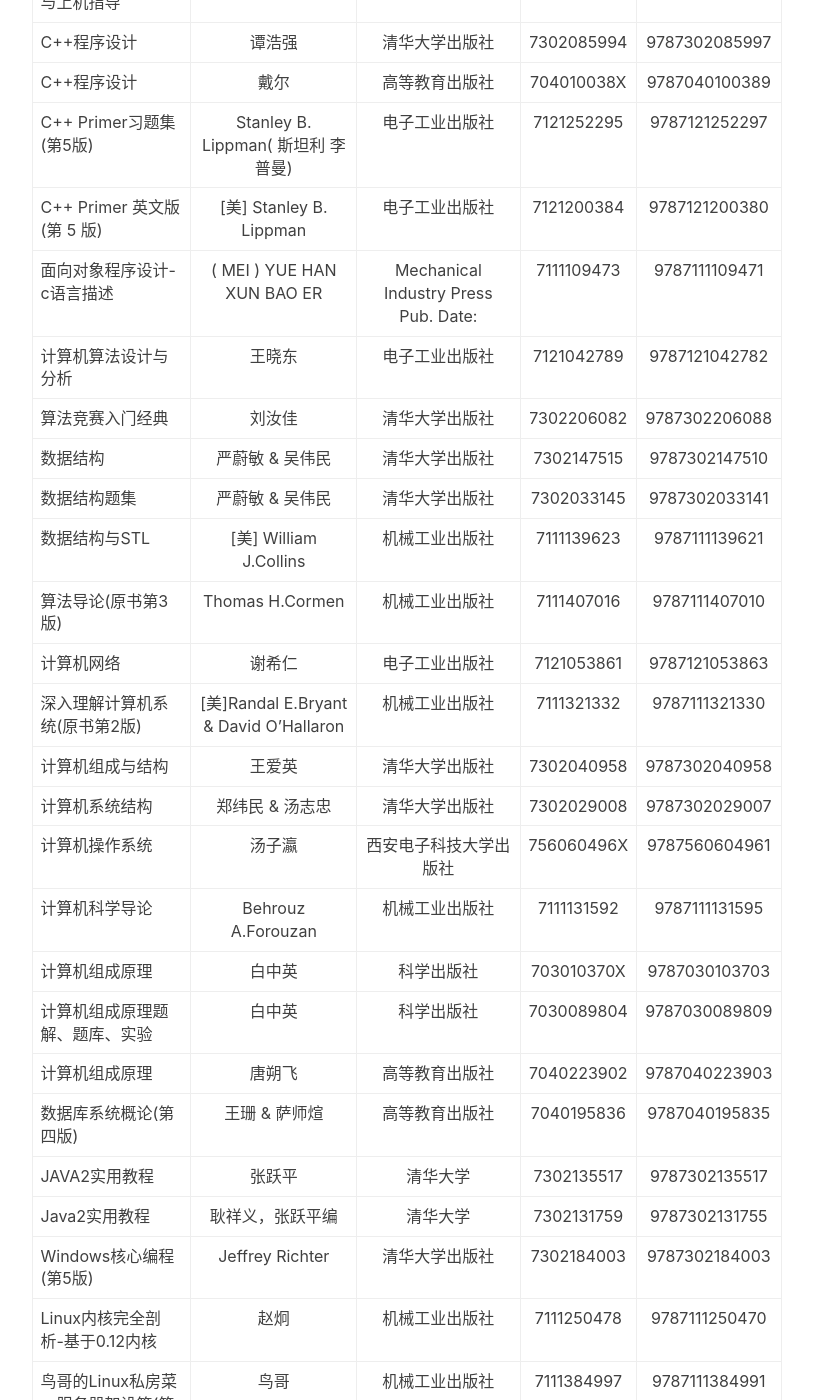
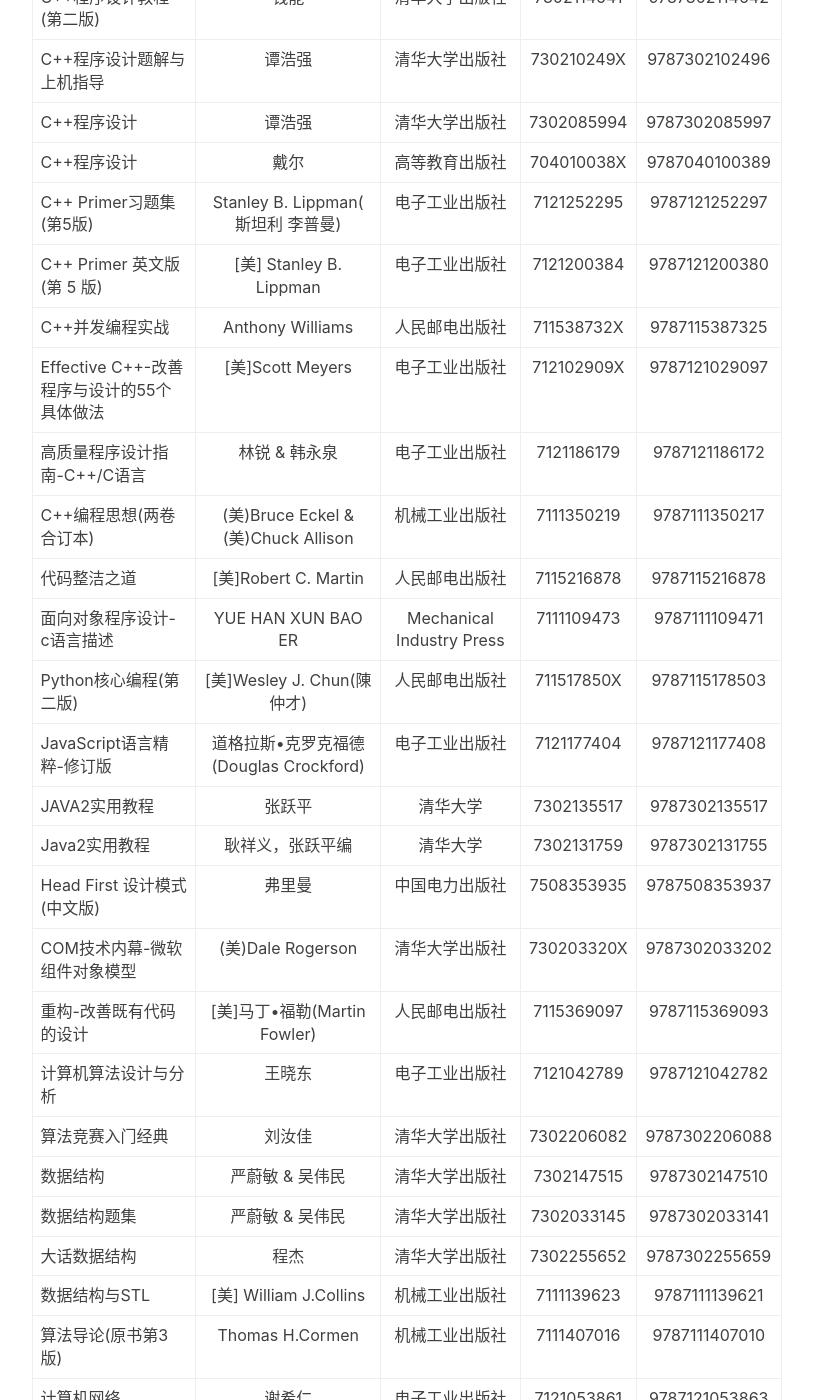
Before and after one commit to iyounggo/iyounggo.github.com, a Jekyll site: the page built from books.md, in a window 1280 px wide and 1400 px high, scrolled down 994 px. Shown: the whole window, without its empty margins (136-949 px from the left). Built offline with Jekyll 4.4.1, drawn with Linux system fonts in a browser that asks for light colours; nearby versions of some CDN libraries; comment, search, counter and statistics services are not loaded; some of the changed text lies outside the part shown.

Commit message:
update books & lend

```diff
--- a/books.md
+++ b/books.md
@@ -17,20 +16,37 @@
 |C程序设计|谭浩强|清华大学出版社|7302108536|9787302108535
 |C程序设计(第二版)|谭浩强|清华大学出版社|7302038066|9787302038061
 |C和指针|Kenneth A.Reek|人民邮电出版社|7115172013|9787115172013
+|C专家编程|Peter Van Der Linden|人民邮电出版社|7115171807|9787115171801
+|C程序设计语言-习题解答|Clovis L.Tondo & SCOTT E.GIMPEL|机械工业出版社|7111129431|9787111129431
+|征服C指针|前桥和弥|人民邮电出版社|7115301212|9787115301215
 |C++程序设计教程(第二版)|钱能|清华大学出版社|7302114641|9787302114642
 |C++程序设计题解与上机指导|谭浩强|清华大学出版社|730210249X|9787302102496
 |C++程序设计|谭浩强|清华大学出版社|7302085994|9787302085997
 |C++程序设计|戴尔|高等教育出版社|704010038X|9787040100389
 |C++ Primer习题集(第5版)|Stanley B. Lippman( 斯坦利 李普曼) |电子工业出版社|7121252295|9787121252297
 |C++ Primer 英文版(第 5 版)|[美] Stanley B. Lippman|电子工业出版社|7121200384|9787121200380
-|面向对象程序设计- c语言描述|( MEI ) YUE HAN XUN BAO ER|Mechanical Industry Press Pub. Date:|7111109473|9787111109471
+|C++并发编程实战|Anthony Williams|人民邮电出版社|711538732X|9787115387325
+|Effective C++-改善程序与设计的55个具体做法|[美]Scott Meyers|电子工业出版社|712102909X|9787121029097
+|高质量程序设计指南-C++/C语言|林锐 & 韩永泉|电子工业出版社|7121186179|9787121186172
+|C++编程思想(两卷合订本)|(美)Bruce Eckel & (美)Chuck Allison|机械工业出版社|7111350219|9787111350217
+|代码整洁之道|[美]Robert C. Martin|人民邮电出版社|7115216878|9787115216878
+|面向对象程序设计- c语言描述| YUE HAN XUN BAO ER|Mechanical Industry Press |7111109473|9787111109471
+|Python核心编程(第二版)|[美]Wesley J. Chun(陳仲才)|人民邮电出版社|711517850X|9787115178503
+|JavaScript语言精粹-修订版|道格拉斯•克罗克福德 (Douglas Crockford)|电子工业出版社|7121177404|9787121177408
+|JAVA2实用教程|张跃平|清华大学|7302135517|9787302135517
+|Java2实用教程|耿祥义，张跃平编|清华大学|7302131759|9787302131755
+|Head First 设计模式(中文版)|弗里曼|中国电力出版社|7508353935|9787508353937
+|COM技术内幕-微软组件对象模型|(美)Dale Rogerson|清华大学出版社|730203320X|9787302033202
+|重构-改善既有代码的设计|[美]马丁•福勒(Martin Fowler)|人民邮电出版社|7115369097|9787115369093
 |计算机算法设计与分析|王晓东|电子工业出版社|7121042789|9787121042782
 |算法竞赛入门经典|刘汝佳|清华大学出版社|7302206082|9787302206088
 |数据结构|严蔚敏 & 吴伟民|清华大学出版社|7302147515|9787302147510
 |数据结构题集|严蔚敏 & 吴伟民|清华大学出版社|7302033145|9787302033141
+|大话数据结构|程杰|清华大学出版社|7302255652|9787302255659
 |数据结构与STL|[美] William J.Collins|机械工业出版社|7111139623|9787111139621
 |算法导论(原书第3版)|Thomas H.Cormen|机械工业出版社|7111407016|9787111407010
 |计算机网络|谢希仁|电子工业出版社|7121053861|9787121053863
+|TCP/IP详解 卷3：TCP事务协议、HTTP、NNTP和UNIX域协议|史蒂文斯|机械工业出版社|7111075684|9787111075684
 |深入理解计算机系统(原书第2版)|[美]Randal E.Bryant & David O'Hallaron|机械工业出版社|7111321332|9787111321330
 |计算机组成与结构|王爱英|清华大学出版社|7302040958|9787302040958
 |计算机系统结构|郑纬民 & 汤志忠|清华大学出版社|7302029008|9787302029007
@@ -50,15 +64,24 @@
 |Unix & Linux大学教程|哈恩(Harley Hahn)|清华大学出版社|7302209561|9787302209560
 |UNIX环境高级编程|W.Richard Stevens & Stephen A.Rago|人民邮电出版社|7115147310|9787115147318
 |UNIX网络编程|||9787302161|9789787302163
+|软件测试的艺术|Glenford J. Myers & Tom Badgett|机械工业出版社华章公司|7111376609|9787111376606
 |软件自动化测试-入门、进阶与实战|杨莉|电子工业出版社|7121184907|9787121184901
 |剑指Offer-名企面试官精讲典型编程题|何海涛|电子工业出版社|7121148757|9787121148750
+|应用密码学：协议、算法与C源程序(原书第2版)|(美)Bruce Schneier|机械工业出版社|7111445333|9787111445333
 |Eclipse RCP技术内幕|王威 |电子工业出版社|7121158019|9787121158018
+|软件之道|||9787115272|9789787115275
+|UML系统建模与分析设计|刁成嘉|机械工业|711121384X|9787111213840
+|软件工程|沙赫|机械工业|7111208226|9787111208228
+|恶意代码分析实战-恶意代码分析实战|Michael Sikorski & Andrew Honig|电子工业出版社|7121224682|9787121224683
+|敏捷软件开发-原则、模式与实践|Robert C. Martin|清华大学出版社|7302071977|9787302071976
+|UML和模式应用|拉曼|机械工业出版社|7111186826|9787111186823
+|Git版本控制管理(第2版)|[美]乔恩 罗力格(Jon Loeliger) & 马修 麦卡洛(Matthew McCullough)|人民邮电出版社|7115382433|9787115382436
+|MySQL技术内幕-InnoDB存储引擎|姜承尧|机械工业出版社|7111422066|9787111422068
+|Redis设计与实现|黄健宏|机械工业出版社|7111464745|9787111464747
 |嵌入式系统设计|Frank Vahid |北京航空航天大学出版社|7810774638|9787810774635
 |基于FPGA的系统设计|沃尔夫|机械工业出版社|7111187075|9787111187073
 |实用C语言FPGA编程|David Pellerin|机械工业出版社|7111211596|9787111211594
-|软件之道|||9787115272|9789787115275
-|UML系统建模与分析设计|刁成嘉|机械工业|711121384X|9787111213840
-|软件工程|沙赫|机械工业|7111208226|9787111208228
+|Protel DXP电路设计与制版实用教程|||9787115191|9789787115190
 |计算机英语真题解析与练习|||7302183163|9787302183167
 |数论概论|希尔弗曼|机械工业出版社|7111239113|9787111239116
 |数值分析|李庆扬 编|湖北华中科技大学|756093742X|9787560937427
@@ -70,6 +93,7 @@
 |概率论与数理统计|盛骤 & 谢式千 & 潘承毅|高等教育出版社|7040101556|9787040101553
 |概率论与数理统计习题全解指南|潘承毅|蓝色畅想|7040119536|9787040119534
 |数值分析全程导学及习题全解|杨蕤|中国时代经济出版社(原中国审计出版社)|7802212456|9787802212459
+|微积分题解(下册)同济大学.微积分.习题选解试题选解|周泰文 王东生|华中理工大|9787560926|9789787560921
 
 
 | title | author  | publisher | isbn10 | isbn13
@@ -78,6 +102,7 @@
 |影响力(珍藏版)|[美] Robert B. Cialdini|浙江人民出版社|7213068903|9787213068904
 |像艺术家一样思考|(美)贝蒂·艾德华|北方文艺出版社|7531719541|9787531719540
 |目标|艾利•高德拉特(Eliyahu Goldratt) & 杰夫•科克斯(Jeff Cox)|电子工业出版社|7121161486|9787121161483
+|高难度谈话|[美] 道格拉斯·斯通 & 布鲁斯·佩顿 & 希拉·汉|中国城市出版社|7507423581|9787507423587
 |不留心，看不见|桑格格|广西师范大学出版社|7549547157|9787549547159
 |大学英语考试6级|星火英语北美工作室 编||7894622303|9787894622303
 |习近平总书记系列重要讲话读本(2016年版)|中共中央宣传部编|学习出版社，人民出版社|7514706291|9787514706291
```
Also changed, not shown: other parts of books.md (+0 -3 lines), lend.md (+22 -1 lines).
